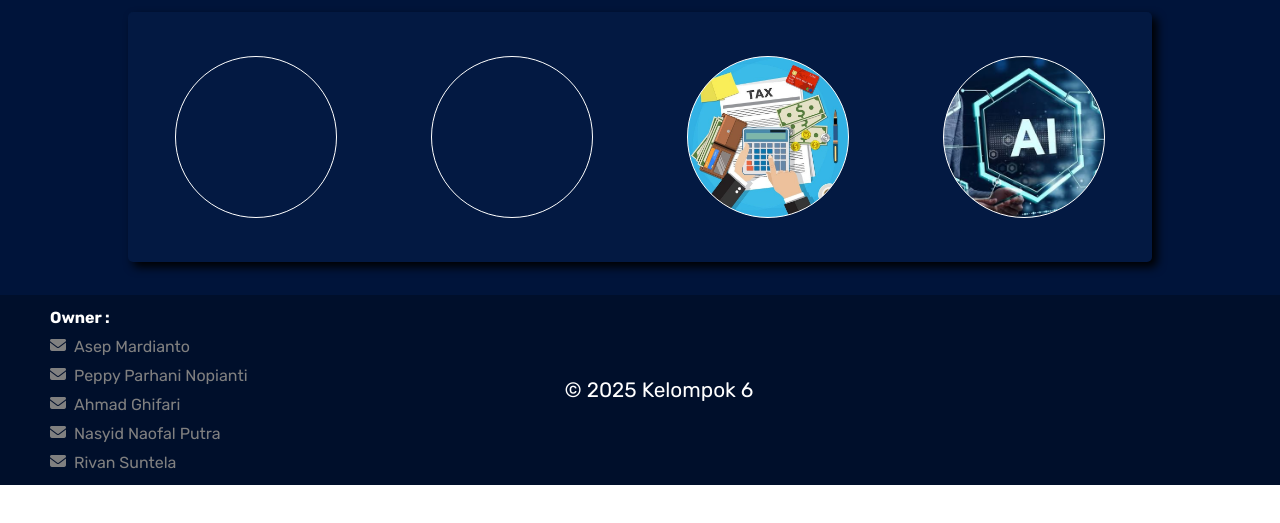
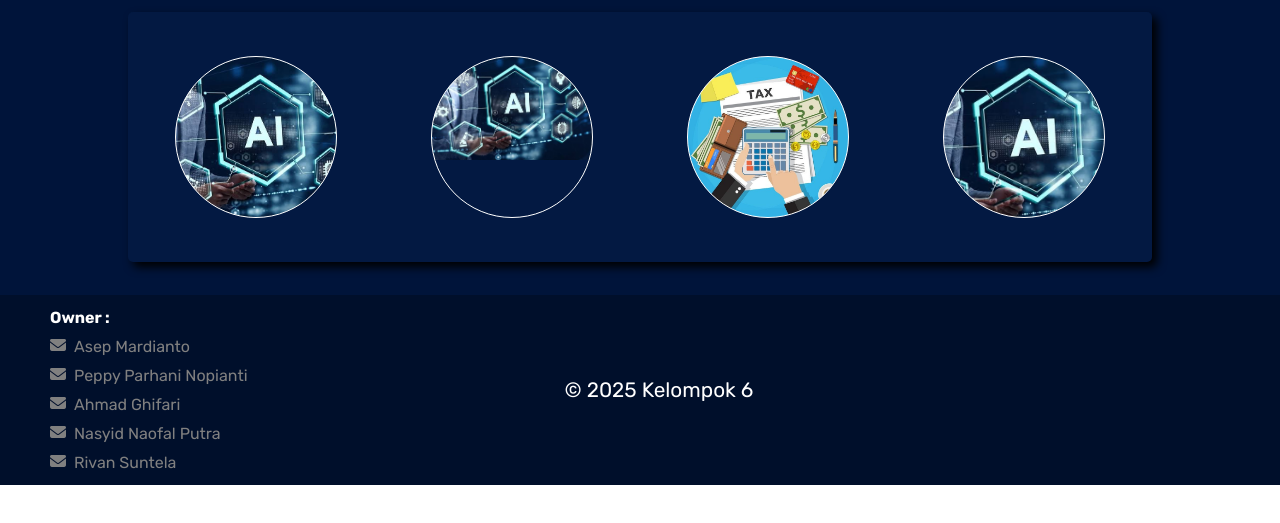
Before and after one commit to dbcoopert/projectrpl, a plain HTML site: page dashboard/kategori.html in a window 1280 px wide. Shown: the part 203-726 px from the top of the page. Drawn offline with Linux system fonts and the light colour scheme; the site is published under a folder, as on GitHub Pages, so addresses that start at the root find nothing; files whose address does not match are found by name.

Commit message:
Update lgi style.css
menambahkan titik

```diff
--- a/styles/style.css
+++ b/styles/style.css
@@ -134,11 +134,11 @@ main .listBookcard {
 }
 
 .listBookcard .filsafat {
-    background-image: url('/asset/teknologi.jpeg');
+    background-image: url('../asset/teknologi.jpeg');
 }
 
 .listBookcard .sains {
-    background-image: url('/asset/teknologi.jpeg');
+    background-image: url('../asset/teknologi.jpeg');
     background-size: 160px;
     background-position-y: -4px;
 }
```
